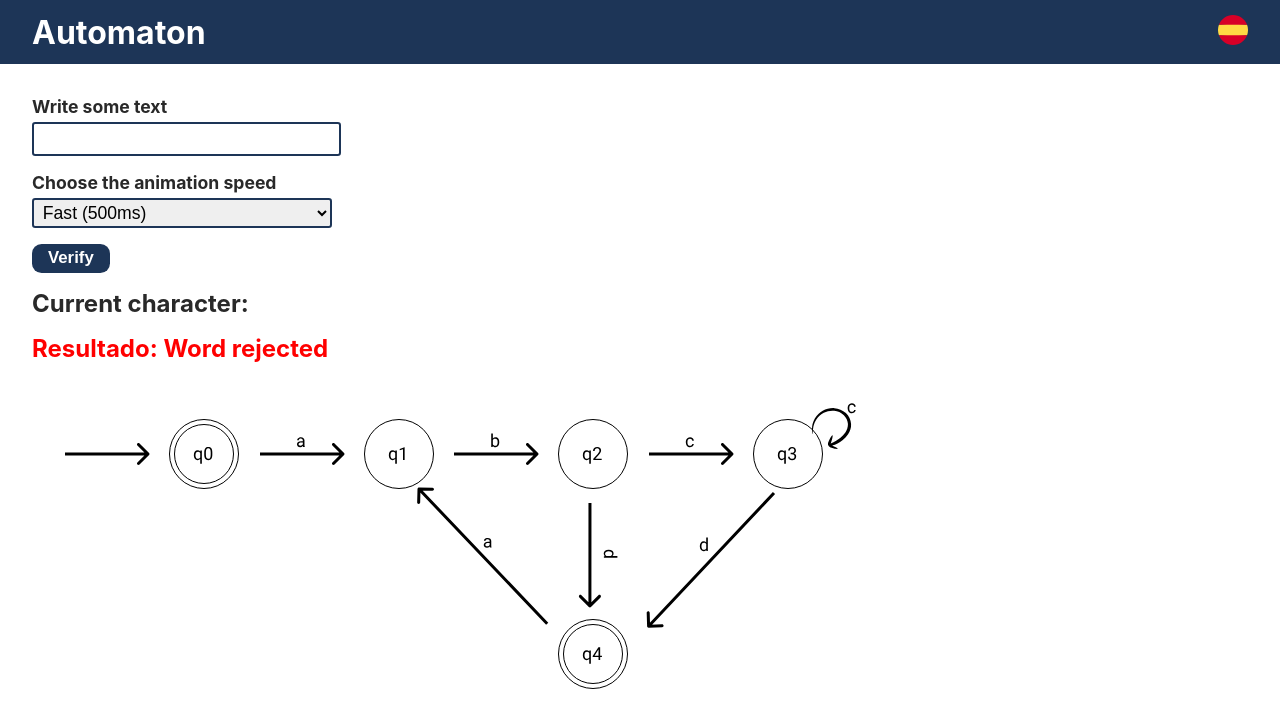
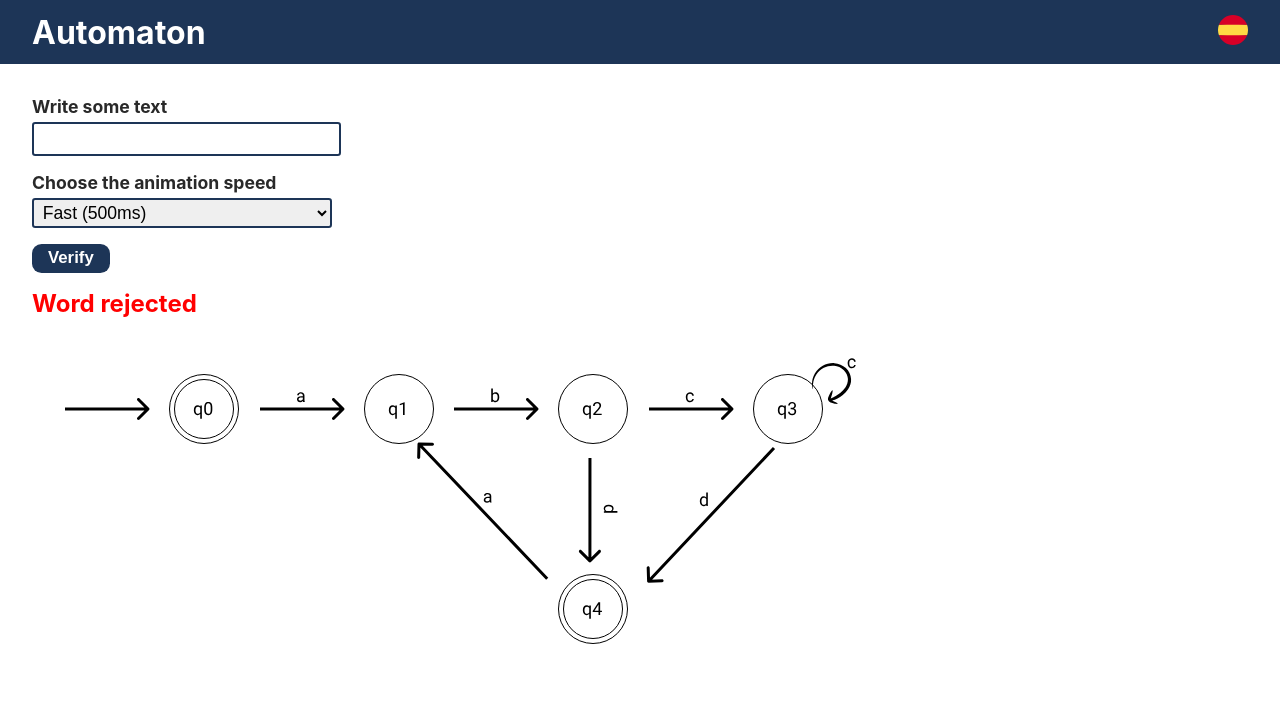
Before and after one commit to santiago-jv/automaton-simulator, a React (Create React App) app: page / in a window 1280 px wide. Both pictures are taken after a click on the element 1233 px from the left and 32 px from the top of the page. Shown: the top 728 px of the page. Built offline with nearby package versions, Linux system fonts and the light colour scheme.

Commit message:
Problem solved

```diff
--- a/public/index.html
+++ b/public/index.html
@@ -10,20 +10,7 @@
       content=""
     />
     <link rel="apple-touch-icon" href="%PUBLIC_URL%/logo192.png" />
-    <!--
-      manifest.json provides metadata used when your web app is installed on a
-      user's mobile device or desktop. See https://developers.google.com/web/fundamentals/web-app-manifest/
-    -->
-    <link rel="manifest" href="%PUBLIC_URL%/manifest.json" />
-    <!--
-      Notice the use of %PUBLIC_URL% in the tags above.
-      It will be replaced with the URL of the `public` folder during the build.
-      Only files inside the `public` folder can be referenced from the HTML.
 
-      Unlike "/favicon.ico" or "favicon.ico", "%PUBLIC_URL%/favicon.ico" will
-      work correctly both with client-side routing and a non-root public URL.
-      Learn how to configure a non-root public URL by running `npm run build`.
-    -->
     <title>Automaton Simulator</title>
   </head>
   <body>
--- a/src/App.css
+++ b/src/App.css
@@ -14,8 +14,9 @@ img{
 main{
     width: 95%;
     margin:2rem auto;
-    min-height: calc(100vh - 8rem);
+    height:100vh;
     overflow-x:auto;
+    overflow-y:hidden;
 }
 .result{
     margin:1rem 0;
--- a/src/App.js
+++ b/src/App.jsx
@@ -1,11 +1,11 @@
 
 import './App.css';
 import { useEffect, useRef, useState } from "react"
-import words from "./words.json"
+import {words} from "./constants/constants"
 
 import Header from './components/header/Header.jsx';
-import { elementsProperties } from './constants';
-import Element from './components/header/element/Element';
+import { elementsProperties } from './constants/constants';
+import Element from './components/element/Element';
 
 
 function App() {
@@ -26,7 +26,7 @@ function App() {
 			element.animate([
 				{ transform:'scale(1.1)'},
 				{ transform:'scale(1)' }
-			], {duration: speed.current,});
+			], {duration: speed.current});
 
 			setTimeout(()=>{
 				resolve()
@@ -37,19 +37,16 @@ function App() {
 	const start = async  () => {
 		if(Array.from(string.current).every(char=>char === ' ')) string.current = "λ"
 		setIsAnimating(true)
-		setCurrentChar("")
+		setResult(null)
+		setCurrentChar(null)
 		count = 0
 		isAccept.current = false
-
 		await state_0()
-
 		setIsAnimating(false)
 	}
 
 	const showCurrentChart = (char)=>{
-		if(char === '')setCurrentChar("λ")
-		else if(!char) setCurrentChar("")
-		else setCurrentChar(char)
+		char ? setCurrentChar(char):setCurrentChar("")
 	}
 	const state_0 = async() => {
 		await animateElement(0)
@@ -157,10 +154,17 @@ function App() {
 		const changeLanguage = ()=> setLanguage("spanish"===language? "english":"spanish")
 
 
+		useEffect(() =>{
+
+			if(elements.current && !isAnimating){
+				 setResult(isAccept.current? words[language].accepted: words[language].rejected)
+			}
+
+
+		},
+		[language,isAnimating])
 		useEffect(() => elements.current = document.querySelectorAll('.element'), [])
 
-		useEffect(() => setResult(isAccept.current? words[language].accepted: words[language].rejected),
-		[language,isAnimating])
 	return (
 		<>
 			<Header words={words[language]} changeLanguage={changeLanguage} language={language} />
@@ -170,6 +174,7 @@ function App() {
 						<label htmlFor="text">{words[language].labelString}</label>
 						<input id="text" onChange={handleInputChange} type="text"/>
 					</div>
+
 					<div className="form-group">
 						<label htmlFor="speed">{words[language].labelSpeed}</label>
 						<select id="speed" onChange={(event)=>speed.current= Number(event.target.value)} value={speed}>
@@ -177,10 +182,12 @@ function App() {
 							<option value="1500">{words[language].slowOption}</option>
 						</select>
 					</div>
+
 					<button disabled={isAnimating} type="submit">{words[language].textButton}</button>
 				</form>
-				<p className="current-char">{words[language].currentChar}: {currentChar}</p>
-				<h2 className="result" style={{color:result === words[language].accepted ? 'rgb(34, 168, 34)':'red'}}>{!isAnimating && "Resultado: "+ result}</h2>
+
+				{(isAnimating && currentChar) && <p className="current-char">{words[language].currentChar}: {currentChar}</p>}
+				{result && <h2 className="result" style={{color:result === words[language].accepted ? 'rgb(34, 168, 34)':'red'}}>{result}</h2>}
 
 
 				<div className="automata">
--- a/src/index.css
+++ b/src/index.css
@@ -11,7 +11,3 @@ body {
   margin: 0;
   padding: 0;
 }
-code {
-  font-family: source-code-pro, Menlo, Monaco, Consolas, 'Courier New',
-    monospace;
-}
```
Also changed, not shown: src/constants/constants.js (renamed from src/constants.js, +16 -15 lines), public/logo192.png (deleted), public/logo512.png (deleted), public/manifest.json (deleted), src/components/element/Element.jsx (renamed from src/components/header/element/Element.jsx), src/constants/words.json (renamed from src/words.json).
